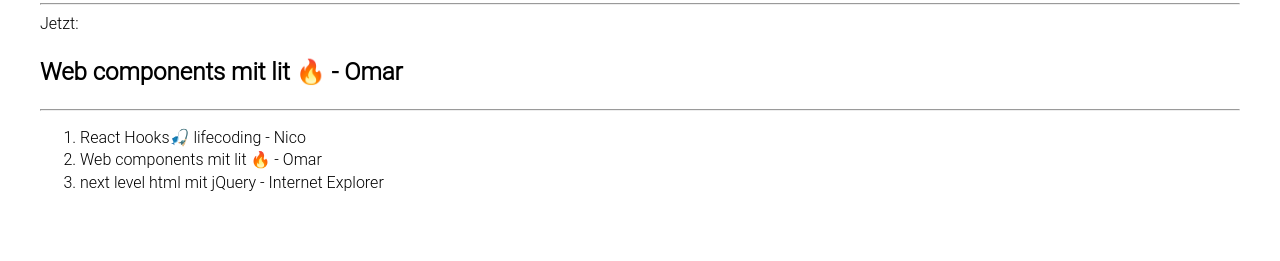
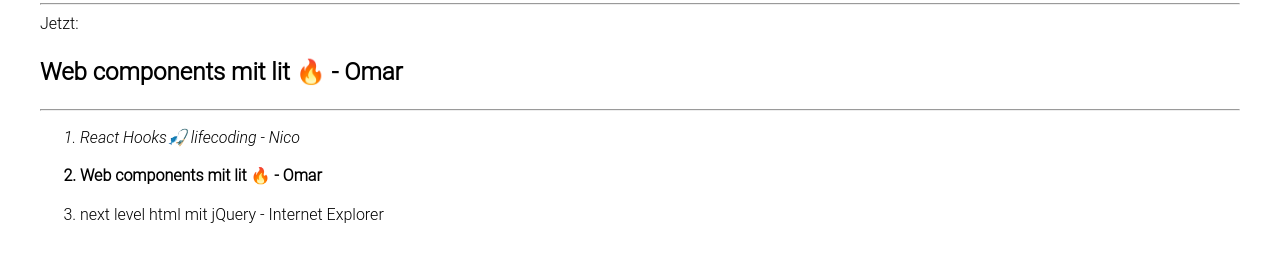
Before and after one commit to goatfryed/web-components-with-lit, a website built with Parcel: page src/index.html in a window 1280 px wide. Shown: the part 103-364 px from the top of the page. Built offline with nearby package versions, Linux system fonts and the light colour scheme.

Commit message:
base css shennnigans

```diff
--- a/src/index.html
+++ b/src/index.html
@@ -11,14 +11,17 @@
 		body {
 			padding: 2em;
 		}
-		scheduled-session:nth-child(n+1) {
+		li:nth-child(n+1) {
 			margin-top: 1em;
 		}
-		scheduled-session:nth-child(-n+1) {
+		li:nth-child(-n+1) {
 			font-style: italic;
 		}
-		scheduled-session:nth-child(2) {
+		li:nth-child(2) {
 			font-weight: bold;
+		}
+		button {
+			background: yellow!important;
 		}
 	</style>
 	<script defer src="index.ts"></script>
```
Also changed, not shown: src/index.ts (line endings or trailing spaces).
